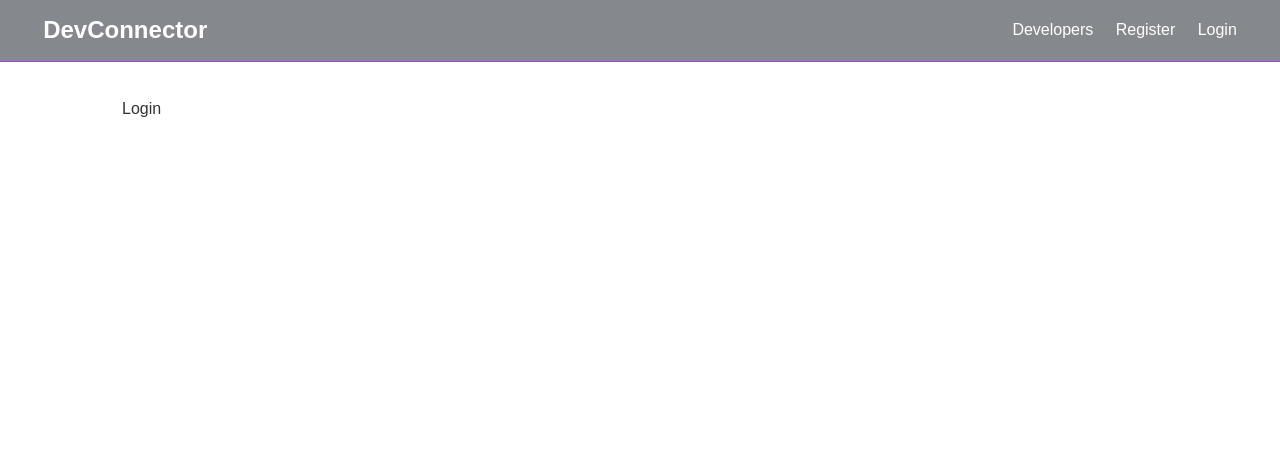
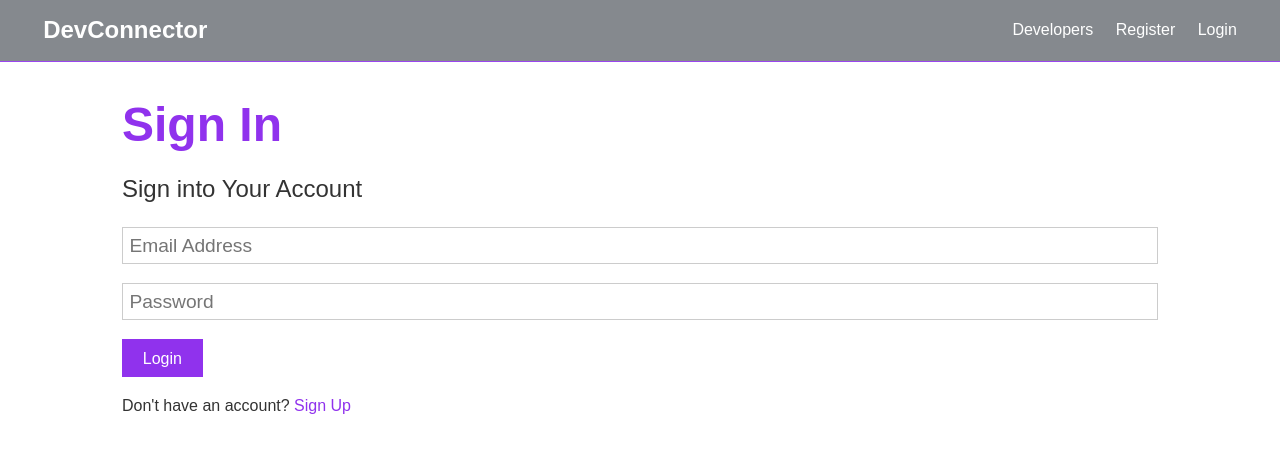
Before and after one commit to silverairplan/devconnector, a React (Create React App) app in the folder client/: page /login in a window 1280 px wide. Shown: the top 452 px of the page. Built offline with nearby package versions, Linux system fonts and the light colour scheme; the HTML template or start-up script is replaced by a standard one.

Commit message:
Setup Login Component

```diff
--- a/client/src/components/auth/Login.js
+++ b/client/src/components/auth/Login.js
@@ -1,7 +1,58 @@
-import React from 'react';
+import React, { Fragment, useState } from 'react';
+import { Link } from 'react-router-dom';
 
 const Login = () => {
-    return <div>Login</div>;
+  const [formData, setFormdata] = useState({
+    email: '',
+    password: '',
+  });
+
+  // Pull name, email, passowrd from formData
+  const { email, password } = formData;
+
+  const onchange = (e) =>
+    setFormdata({ ...formData, [e.target.name]: e.target.value });
+
+  const onSubmit = async (e) => {
+    e.preventDefault();
+    console.log('Success');
+  };
+
+  return (
+    <Fragment>
+      <h1 className='large text-primary'>Sign In</h1>
+      <p className='lead'>
+        <i className='fas fa-user'></i> Sign into Your Account
+      </p>
+      <form className='form' onSubmit={(e) => onSubmit(e)}>
+        <div className='form-group'>
+          <input
+            type='email'
+            placeholder='Email Address'
+            name='email'
+            value={email}
+            onChange={(e) => onchange(e)}
+            required
+          />
+        </div>
+        <div className='form-group'>
+          <input
+            type='password'
+            placeholder='Password'
+            name='password'
+            value={password}
+            onChange={(e) => onchange(e)}
+            minLength='6'
+            required
+          />
+        </div>
+
+        <input type='submit' className='btn btn-primary' value='Login' />
+      </form>
+      <p className='my-1'>
+        Don't have an account? <Link to='/register'>Sign Up</Link>
+      </p>
+    </Fragment>
+  );
 };
-
 export default Login;
--- a/client/src/components/auth/Register.js
+++ b/client/src/components/auth/Register.js
@@ -1,5 +1,5 @@
- import React, { Fragment, useState } from 'react';
- import axios from 'axios';
+import React, { Fragment, useState } from 'react';
+import { Link } from 'react-router-dom';
 
 const Register = () => {
   // The way of doing it before
@@ -33,23 +33,7 @@
             // TO DO Error Alert
             console.log("Password doesn't match");
         } else {
-            const newUSer = {
-            name,
-            email,
-            password,
-            };
-            try {
-            const config = {
-                headers: {
-                'Content-Type': 'application/json',
-                },
-            };
-            const body = JSON.stringify(newUSer);
-            const res = await axios.post('/api/users', body, config);
-            console.log(res.data);
-            } catch (err) {
-            console.error(err.response.data);
-            }
+            console.log('Success');
         }
     };
 
@@ -107,7 +91,7 @@
         <input type='submit' className='btn btn-primary' value='Register' />
       </form>
       <p className='my-1'>
-        Already have an account? <a href='login.html'>Sign In</a>
+        Already have an account? <Link to='/login'>Sign In</Link>
       </p>
     </Fragment>
   );
```
